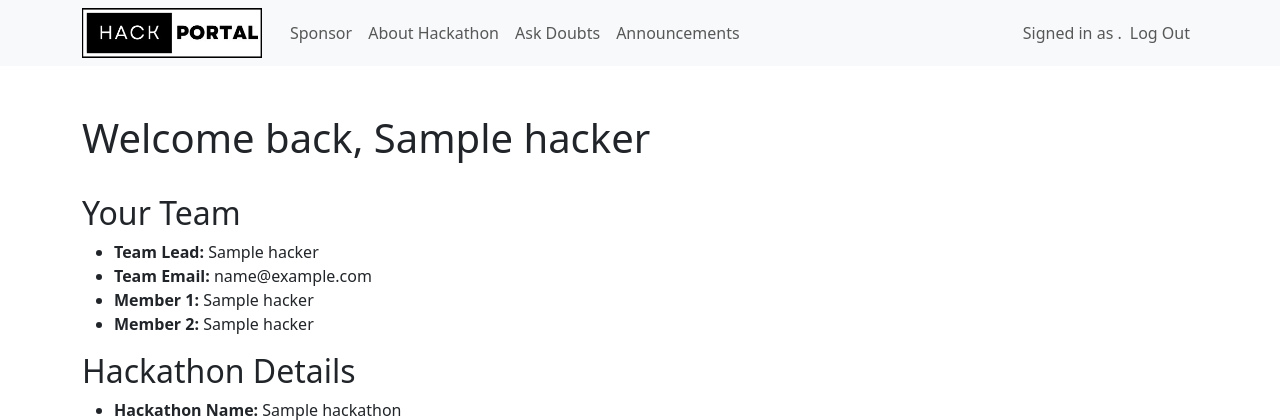
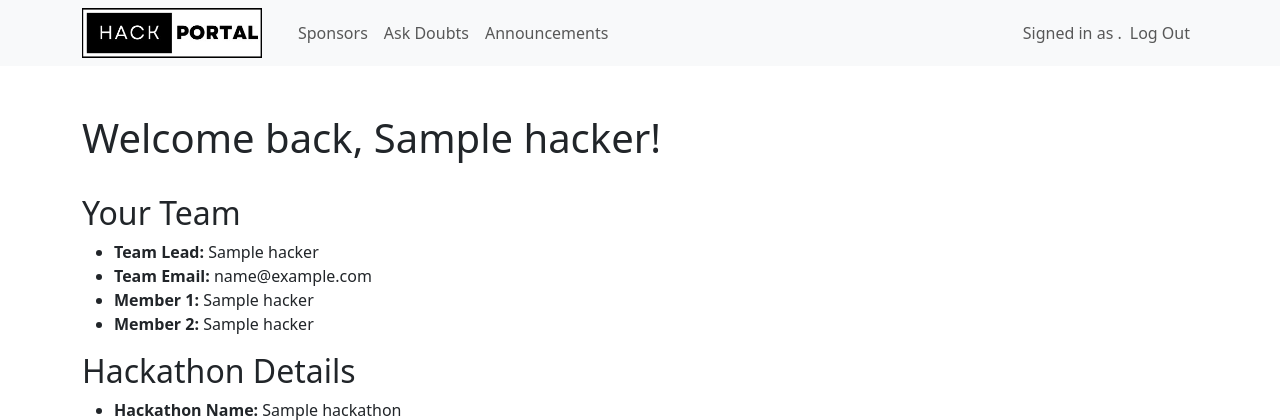
Before and after one commit to aviiciii/hack4hackers, a Django app: template hackportal_dj/hacker/templates/hacker/index.html in a window 1280 px wide. Shown: the top 420 px of the page. Run offline with Django 4.2, Linux system fonts and the light colour scheme; the template is opened without the code that fills it: values that come from a table or form of the project are taken from there, others are empty; tables that the repository leaves empty hold one stand-in row (values such as "Sample post").

Commit message:
aligned hacker

```diff
--- a/hackportal_dj/hacker/templates/hacker/announcement.html
+++ b/hackportal_dj/hacker/templates/hacker/announcement.html
@@ -7,12 +7,16 @@
     <div class="container">
         <div class="row">
             <div class="col-md-12">
+                <br> <br>
                 <h1 class="text-center">Announcements</h1>
+                <br> <br>
 
                 {% for announcement in announcements %}
                     {{ announcement.title }} <br>
                     {{ announcement.description }} <br>
                     {{ announcement.date }} <br>
+                    <br> <br>
+
                 {% endfor %}
             </div>
         </div>
--- a/hackportal_dj/hacker/templates/hacker/doubt.html
+++ b/hackportal_dj/hacker/templates/hacker/doubt.html
@@ -7,7 +7,7 @@
     <div class="container">
         <div class="row">
             <div class="col-md-12">
-                <br>
+                <br> <br>
                 <h1 class="text-center">Doubts</h1>
 
                 <div class="form_spacing">
@@ -46,7 +46,7 @@
                                 <br>
                                 Answer: Not answered yet
                             {% endif %}
-                            <br>
+                            <br> <br>
                         {% endfor %}</p>
                     {% endif %}
                 </div>
--- a/hackportal_dj/hacker/templates/hacker/index.html
+++ b/hackportal_dj/hacker/templates/hacker/index.html
@@ -7,7 +7,7 @@
     <div class="container">
 
         <br> <br>
-        <h1>Welcome back, {{hacker.team_name}}</h1>
+        <h1>Welcome back, {{hacker.team_name}}!</h1>
         <br>
         <div class="row">
             <div class="col-md-6">
--- a/hackportal_dj/hacker/templates/hacker/navbar.html
+++ b/hackportal_dj/hacker/templates/hacker/navbar.html
@@ -8,8 +8,10 @@
     <div class="container">
       <div class="navbrand">
         <!-- Navbar brand -->
+        <a href="{% url 'h_index' %}" class="navbar-brand me-2">
+
         <img src="{% static 'hacker/img/logo1.jpg' %}" alt="logo"  width="180">
-
+        </a>
 
       </div>
 
@@ -31,11 +33,9 @@
 
         <!-- Left links -->
         <ul class="navbar-nav me-auto mb-2 mb-lg-0" style="margin-left:20px;">
+
             <li class="nav-item">
-                <a class="nav-link" href="{% url 'h_sponsor' %}">Sponsor</a>
-            </li>
-            <li class="nav-item">
-                <a class="nav-link" href="">About Hackathon</a>
+              <a class="nav-link" href="{% url 'h_sponsor' %}">Sponsors</a>
             </li>
             <li class="nav-item">
                 <a class="nav-link" href="{% url 'h_doubt' %}">Ask Doubts</a>
--- a/hackportal_dj/hacker/templates/hacker/sponsor.html
+++ b/hackportal_dj/hacker/templates/hacker/sponsor.html
@@ -7,12 +7,14 @@
     <div class="container">
         <div class="row">
             <div class="col-md-12">
+                <br> <br>
                 <h1 class="text-center">Sponsors</h1>
-
+                <br> <br>
                 {% for sponsor in sponsors %}
                     {{ sponsor.name }} <br>
                     Website: <a href="{{ sponsor.website }}">{{ sponsor.website }}</a><br>
                     {{ sponsor.description }} <br>
+                    <br> <br>
                 {% endfor %}
             </div>
         </div>
```
